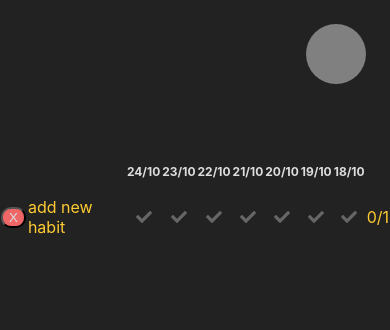
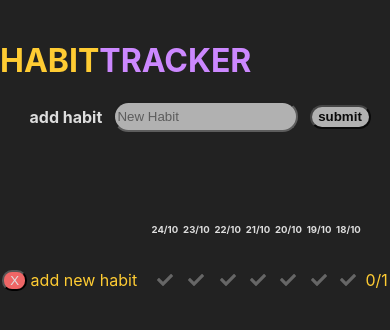
Before and after one commit to marckimbrey/habit-tracker, a React (Create React App) app: page / in a window 390 px wide. Shown: the top 330 px of the page. Built offline with nearby package versions, Linux system fonts and the light colour scheme.

Commit message:
Removed AddHabitButton component and adjusted styles to Header component

```diff
--- a/src/AddHabitButton.js
+++ /dev/null
@@ -1,14 +0,0 @@
-import React from "react";
-
-function AddHabitButton(props) {
-  //const classes = props.transition ? "add-habit-button" : "add-habit-button add-habit-button-active";
-  return (
-    <div
-      className="add-habit-button"
-      style={{ width: props.width + "px" }}
-      onClick={props.toggleInput}
-    ></div>
-  );
-}
-
-export default AddHabitButton;
--- a/src/AddHabitInput.js
+++ b/src/AddHabitInput.js
@@ -3,19 +3,22 @@ import React from "react";
 function AddHabitInput(props) {
   //const closeHabitBtn = props.isMobile === 60? <div className="add-habit-close" onClick={props.toggleInput}></div>: '';
   return (
-    <form className="add-habit">
+    <form
+      className="add-habit"
+      onSubmit={(e) => {
+        e.preventDefault();
+        const input = document.querySelector(".add-habit-input");
+        props.addHabit(input.value);
+      }}
+    >
       <label for="add-habit">add habit</label>
-      <input className="add-habit-input" name="add-habit" type="text" />
-      <button
-        type="submit"
-        onClick={(e) => {
-          e.preventDefault();
-          const input = document.querySelector(".add-habit-input");
-          props.addHabit(input.value);
-        }}
-      >
-        submit
-      </button>
+      <input
+        className="add-habit-input"
+        name="add-habit"
+        type="text"
+        placeholder="New Habit"
+      />
+      <button type="submit">submit</button>
     </form>
   );
 }
--- a/src/App.css
+++ b/src/App.css
@@ -10,60 +10,65 @@
   justify-content: flex-end;
   padding: 1.5rem;
 }
+.title {
+  color: #fc3;
+}
 
-.add-habit-button,
-.add-habit {
-  height: 60px;
-  opacity: 0.5;
-  border-radius: 100px;
-  background: #ddd;
-  transition: all 0.5s;
-  color: #ddd;
-}
-.add-habit-button {
-  width: 60px;
+.title span {
+  color: #c8f;
 }
 
 .add-habit {
   display: flex;
   align-items: center;
   width: 90%;
+  background: #222;
+  justify-content: flex-end;
 }
 
 .add-habit-input {
   border-radius: 100px;
   margin: 0 3%;
+  opacity: 0.7;
+  background: #eee;
+  color: #ddd;
 }
 
+.add-habit-input:focus,
 .add-habit-input:active {
   opacity: 1;
-  background: #ddd;
+  font-weight: bold;
 }
 
 .add-habit-input {
   height: 25px;
 }
 
+.add-habit button {
+  border-radius: 100px;
+  padding: 0.2em 0.5em;
+  font-weight: bold;
+  background: #eee;
+  opacity: 0.7;
+}
+
+.add-habit button:hover {
+  opacity: 1;
+}
+
 .add-habit label {
-  color: #222;
   margin-left: 5%;
   font-weight: bold;
+  color: #ddd;
 }
 
-.add-habit-close {
-  border-radius: 100px;
-  color: red;
-  margin-right: 3%;
-}
-
-@media (min-width: 600px) {
+@media (max-width: 600px) {
+  .App-header {
+    display: block;
+    padding: 5% 0;
+  }
   .add-habit {
-    background: #222;
-    color: #ddd;
-    justify-content: flex-end;
-  }
-  .add-habit label {
-    color: #ddd;
+    width: 95%;
   }
 }
 
@@ -72,11 +77,12 @@
   padding: 10% 0;
   width: 100%;
   border-collapse: separate;
-  border-spacing: 0 1em;
+  border-spacing: 0 2em;
 }
 
 .habit {
   text-align: center;
+  margin: ;
 }
 
 .habit:hover {
@@ -99,14 +105,14 @@
 }
 
 th {
-  font-size: 0.75em;
+  font-size: 0.6em;
 }
 
 .habit-total {
   color: #fc3;
 }
 
-@media (min-width: 500px) {
+@media (min-width: 450px) {
   .habit-title,
   .habit-check,
   .habit-total,
--- a/src/Header.js
+++ b/src/Header.js
@@ -1,52 +1,15 @@
 import React from "react";
-import AddHabitButton from "./AddHabitButton";
 import AddHabitInput from "./AddHabitInput";
 
-class Header extends React.Component {
-  constructor(props) {
-    super(props);
-    this.state = {
-      inputActive: false,
-      width: 60,
-    };
-  }
-
-  // function to control animation
-  toggleInput(e) {
-    let width = this.state.width === 60 ? window.innerWidth * 0.9 : 60;
-    this.updateInputActive(600);
-    this.setState({ width: width });
-  }
-
-  updateInputActive(delay) {
-    setTimeout(() => {
-      this.setState({ inputActive: !this.state.inputActive });
-    }, delay);
-  }
-
-  render() {
-    const active = this.state.inputActive;
-    let input;
-    if (active || window.innerWidth > 600) {
-      // if button clicked or large screen
-      input = (
-        <AddHabitInput
-          addHabit={this.props.addHabit}
-          toggleInput={(e) => this.toggleInput(e)}
-          isMobile={this.state.width}
-        />
-      );
-    } else {
-      input = (
-        <AddHabitButton
-          width={this.state.width}
-          toggleInput={(e) => this.toggleInput(e)}
-        />
-      );
-    }
-
-    return <div className="App-header">{input}</div>;
-  }
+function Header(props) {
+  return (
+    <div className="App-header">
+      <h1 className="title">
+        HABIT<span>TRACKER</span>
+      </h1>
+      <AddHabitInput addHabit={props.addHabit} />
+    </div>
+  );
 }
 
 export default Header;
```
